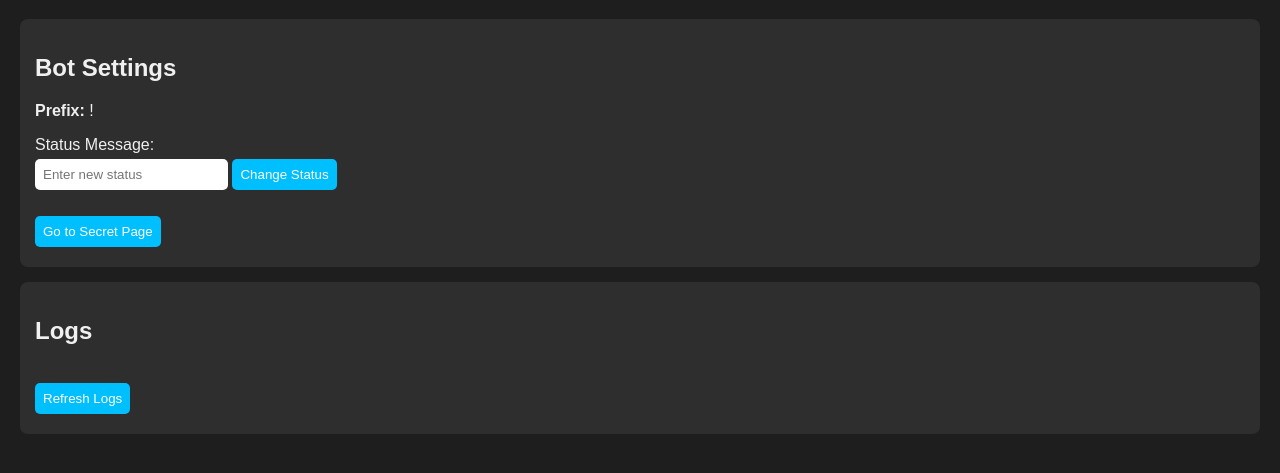
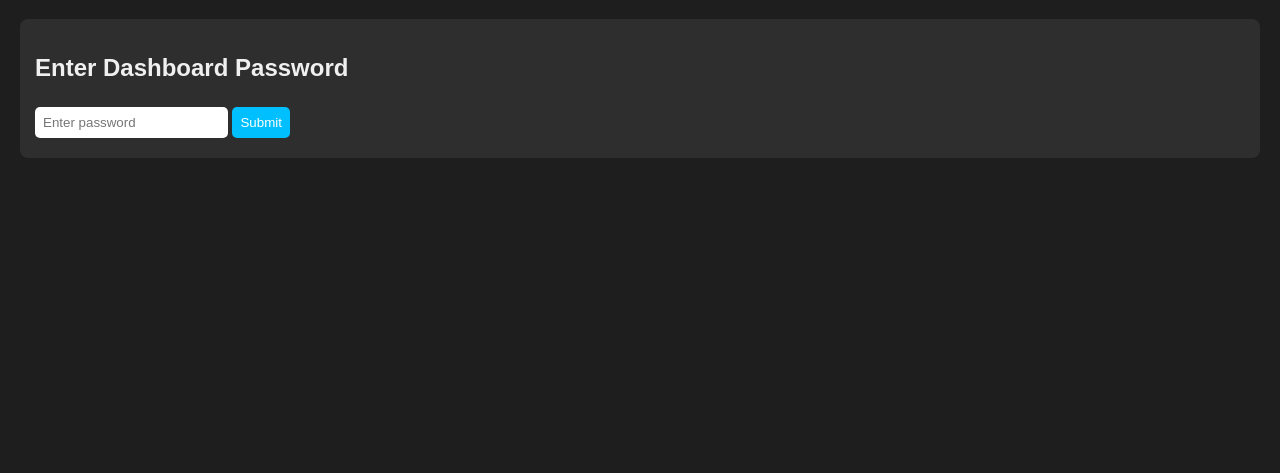
Before and after one commit to robertsonc2-stack/Uzi-Discord-Bot-Patchs2.0, a website: page public/dashboard.html in a window 1280 px wide. Shown: the part 81-554 px from the top of the page. Drawn offline with Linux system fonts and the light colour scheme; no server answers.

Commit message:
Update dashboard.html

```diff
--- a/public/dashboard.html
+++ b/public/dashboard.html
@@ -10,11 +10,19 @@
     input, button { padding: 8px; margin: 5px 0; border-radius: 5px; border: none; }
     button { background: #00bfff; color: white; cursor: pointer; }
     button:hover { background: #009acd; }
+    .hidden { display: none; }
   </style>
 </head>
 <body>
   <h1>Bot Dashboard</h1>
 
+  <div id="password-section" class="section">
+    <h2>Enter Dashboard Password</h2>
+    <input type="password" id="dashboard-password" placeholder="Enter password">
+    <button onclick="checkPassword()">Submit</button>
+  </div>
+
+  <div id="dashboard-content" class="hidden">
     <div class="section">
       <h2>Bot Settings</h2>
       <p><strong>Prefix:</strong> <span id="bot-prefix">!</span></p>
@@ -23,7 +31,6 @@
         <input type="text" id="status-input" placeholder="Enter new status">
         <button onclick="changeStatus()">Change Status</button>
       </p>
-    <button onclick="goSecret()">Go to Secret Page</button>
     </div>
 
     <div class="section">
@@ -31,11 +38,28 @@
       <pre id="logs" style="max-height:200px; overflow-y:auto;"></pre>
       <button onclick="fetchLogs()">Refresh Logs</button>
     </div>
+  </div>
 
 <script>
+  const dashboardPassword = "key77";
+  const passwordSection = document.getElementById("password-section");
+  const dashboardContent = document.getElementById("dashboard-content");
   const prefixEl = document.getElementById("bot-prefix");
   const statusInput = document.getElementById("status-input");
   const logsEl = document.getElementById("logs");
+
+  function checkPassword() {
+    const pwd = document.getElementById("dashboard-password").value;
+    if (pwd === dashboardPassword) {
+      passwordSection.classList.add("hidden");
+      dashboardContent.classList.remove("hidden");
+      fetchStatus();
+      fetchLogs();
+      alert("Access granted!");
+    } else {
+      alert("Wrong password!");
+    }
+  }
 
   async function fetchStatus() {
     const res = await fetch("/api/status");
@@ -60,14 +84,6 @@
     const data = await res.json();
     logsEl.textContent = data.join("\n");
   }
-
-  function goSecret() {
-    window.location.href = "/secret";
-  }
-
-  // Initial load
-  fetchStatus();
-  fetchLogs();
 </script>
 </body>
 </html>
```
Lines whose indentation alone changed are shown as unchanged.
